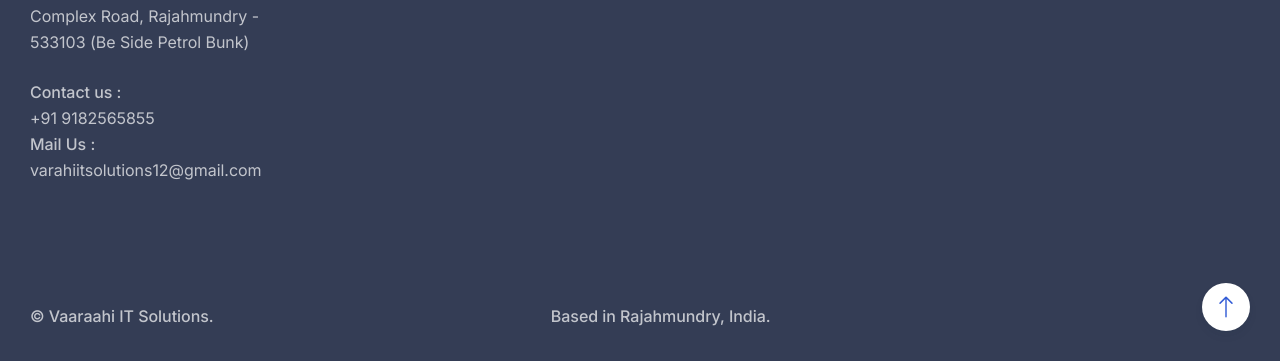
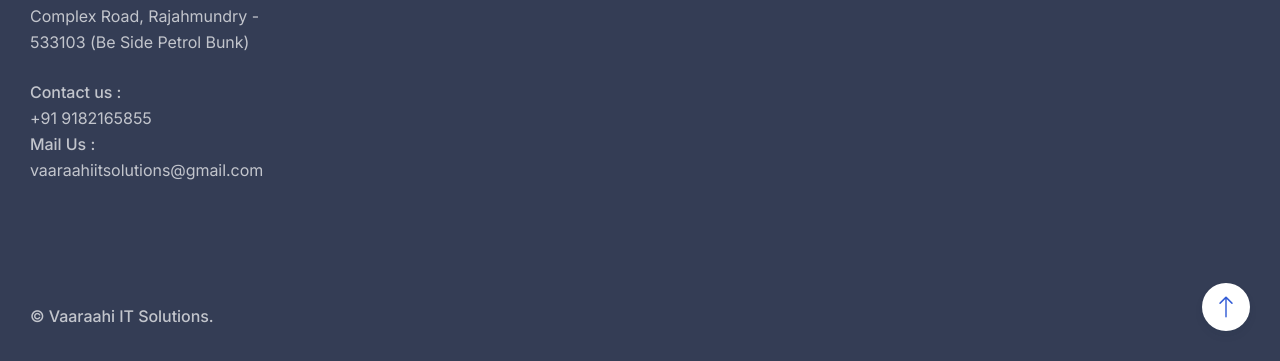
Before and after one commit to Varahi112/vaaraahi_vercel, a plain HTML site: page services.html in a window 1280 px wide. Shown: the part 1405-1766 px from the top of the page. Drawn offline with nearby package versions, Linux system fonts and the light colour scheme.

Commit message:
Update services.html

```diff
--- a/services.html
+++ b/services.html
@@ -248,13 +248,13 @@
 
                     <div class="clearlinks">
                         <strong>Contact us : </strong><br>
-                        <a href="tel:+91 9182165855">+91 9182565855</a>
+                        <a href="tel:+91 9182165855">+91 9182165855</a>
                     </div>
 
 
                     <div class="clearlinks">
                         <strong>Mail Us : </strong>
-                        <a href="mailto:varahiitsolutions12@gmail.com">varahiitsolutions12@gmail.com</a>
+                        <a href="mailto:vaaraahiitsolutions@gmail.com">vaaraahiitsolutions@gmail.com</a>
                     </div>
 
                 </div>
@@ -341,7 +341,7 @@
 
                 <div class="col-md-7 offset-md-1 offset-lg-2 clearfix">
 
-                    <b>Based in Rajahmundry, India.</b>
+                   <!-- <b>Based in Rajahmundry, India.</b>-->
 
                     <!-- Back to Top Link -->
                     <div class="local-scroll float-end mt-n20 mt-sm-10">
```
